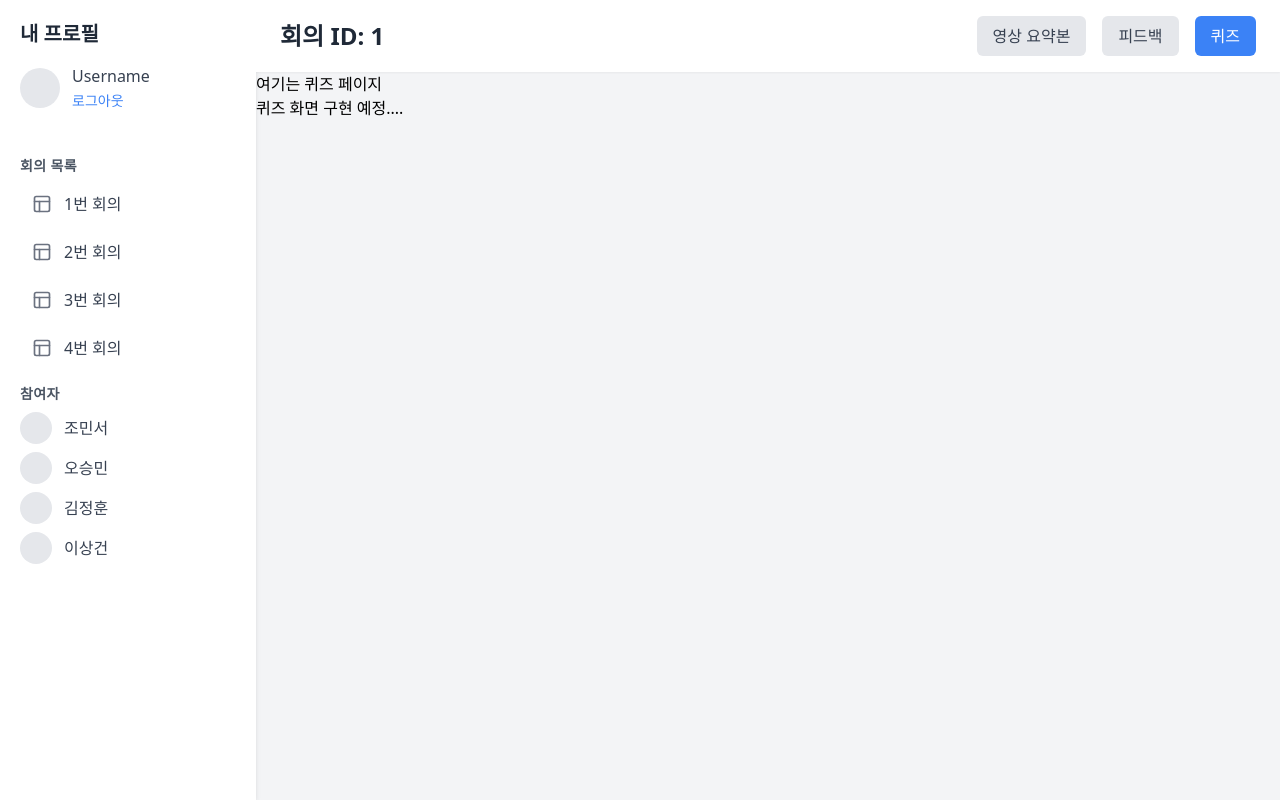
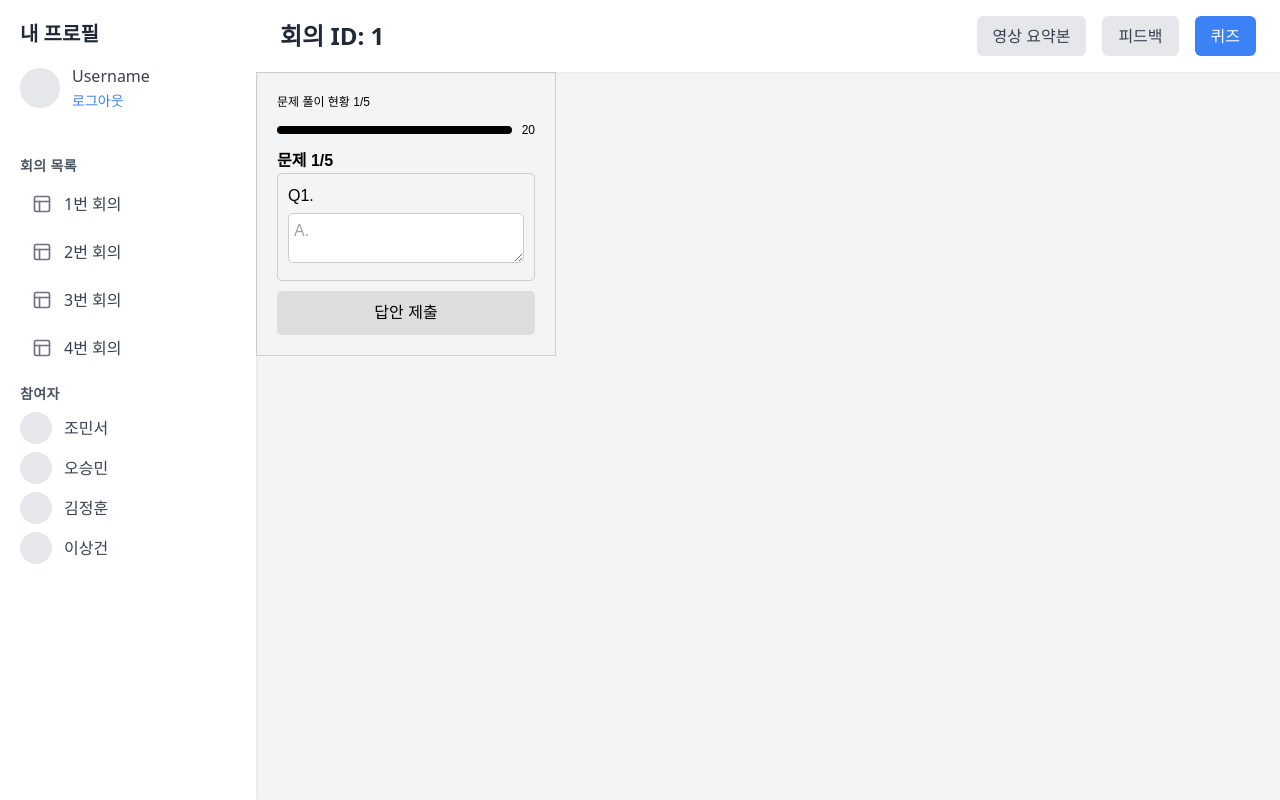
Before and after one commit to leafdesk/hsu-pre-capstone-web, a Next.js app: page /1/quiz in a window 1280 px wide. Built offline with nearby package versions, Linux system fonts and the light colour scheme.

Commit message:
퀴즈 화면

```diff
--- a/src/app/[meetingId]/quiz/page.tsx
+++ b/src/app/[meetingId]/quiz/page.tsx
@@ -1,16 +1,107 @@
-'use client'
+'use client';
+import { useState } from 'react';
 
 /**
  * 퀴즈 페이지.
  */
 const QuizPage = () => {
+  const [currentQuestion, setCurrentQuestion] = useState(1);
+  const totalQuestions = 5;
+  const timeLeft = 20; // 남은 시간 (초 단위)
+
   return (
-    <>
-      <>여기는 퀴즈 페이지</>
+    <div style={styles.quizContainer}>
+      <div style={styles.statusBar}>
+        <span style={styles.progressText}>
+          문제 풀이 현황 {currentQuestion}/{totalQuestions}
+        </span>
+      </div>
+      <div style={styles.timerContainer}>
+        <div style={styles.timerBarContainer}>
+          <div
+            style={{
+              ...styles.timerBar,
+              width: `${(timeLeft / 20) * 100}%`, // 타이머 진행 상황
+            }}
+          ></div>
+        </div>
+        <span style={styles.timeLeft}>{timeLeft}</span>
+      </div>
+      <div style={styles.questionContainer}>
+        <span style={styles.questionNumber}>문제 {currentQuestion}/{totalQuestions}</span>
+        <div style={styles.questionBox}>
+          <div>Q1.</div>
+          <textarea placeholder="A." style={styles.answerBox}></textarea>
+        </div>
+      </div>
+      <button style={styles.submitButton}>답안 제출</button>
+    </div>
+  );
+};
 
-      <div>퀴즈 화면 구현 예정....</div>
-    </>
-  )
-}
+const styles = {
+  quizContainer: {
+    border: '1px solid #ccc',
+    padding: '20px',
+    width: '300px',
+    fontFamily: 'Arial, sans-serif',
+  },
+  statusBar: {
+    display: 'flex',
+    justifyContent: 'space-between',
+    marginBottom: '10px',
+  },
+  progressText: {
+    fontSize: '12px',
+  },
+  timerContainer: {
+    display: 'flex',
+    alignItems: 'center',
+    marginBottom: '10px',
+  },
+  timerBarContainer: {
+    flex: 1,
+    height: '8px',
+    backgroundColor: '#ddd',
+    marginRight: '10px',
+    borderRadius: '5px',
+    overflow: 'hidden',
+  },
+  timerBar: {
+    height: '100%',
+    backgroundColor: '#000',
+  },
+  timeLeft: {
+    fontSize: '12px',
+  },
+  questionContainer: {
+    marginBottom: '10px',
+  },
+  questionNumber: {
+    fontWeight: 'bold',
+    marginBottom: '5px',
+  },
+  questionBox: {
+    border: '1px solid #ccc',
+    padding: '10px',
+    borderRadius: '5px',
+  },
+  answerBox: {
+    width: '100%',
+    height: '50px',
+    borderRadius: '5px',
+    border: '1px solid #ccc',
+    padding: '5px',
+    marginTop: '5px',
+  },
+  submitButton: {
+    width: '100%',
+    padding: '10px',
+    backgroundColor: '#ddd',
+    border: 'none',
+    borderRadius: '5px',
+    cursor: 'pointer',
+  },
+};
 
-export default QuizPage
+export default QuizPage;
```
